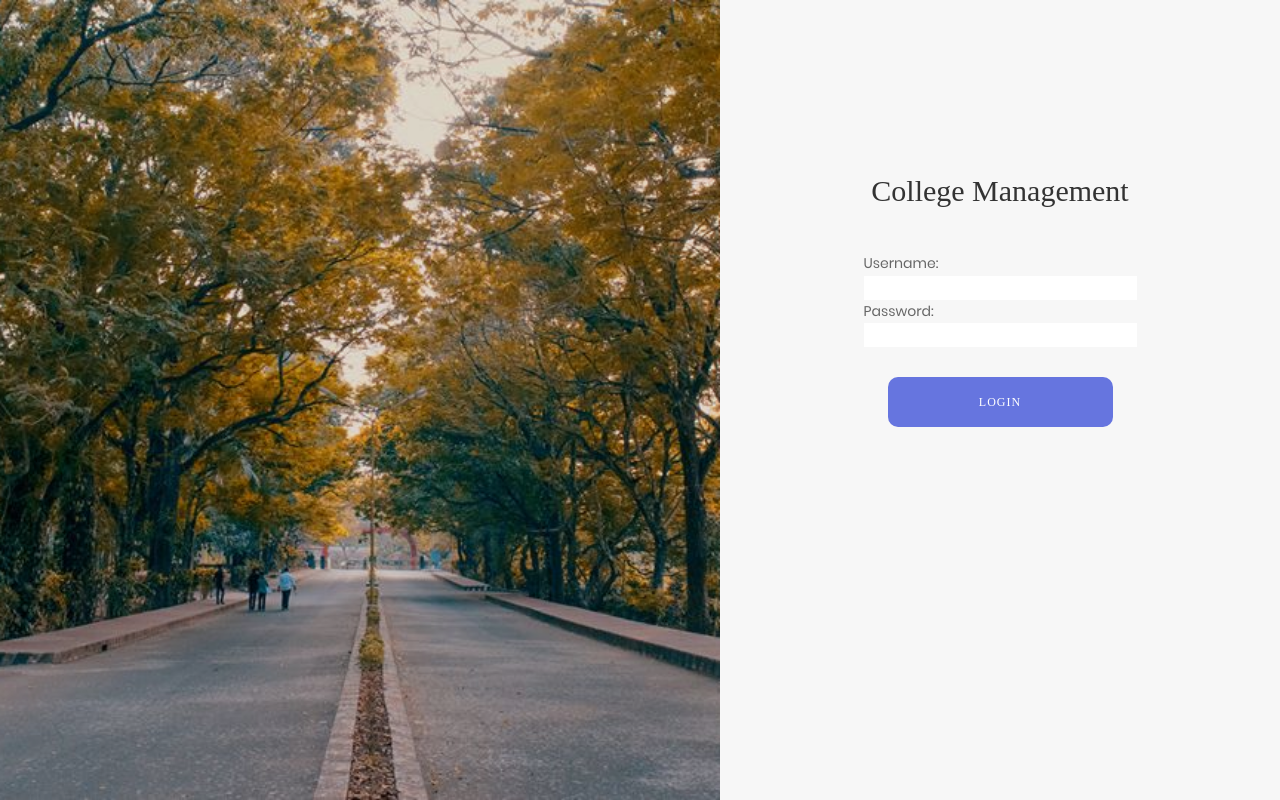
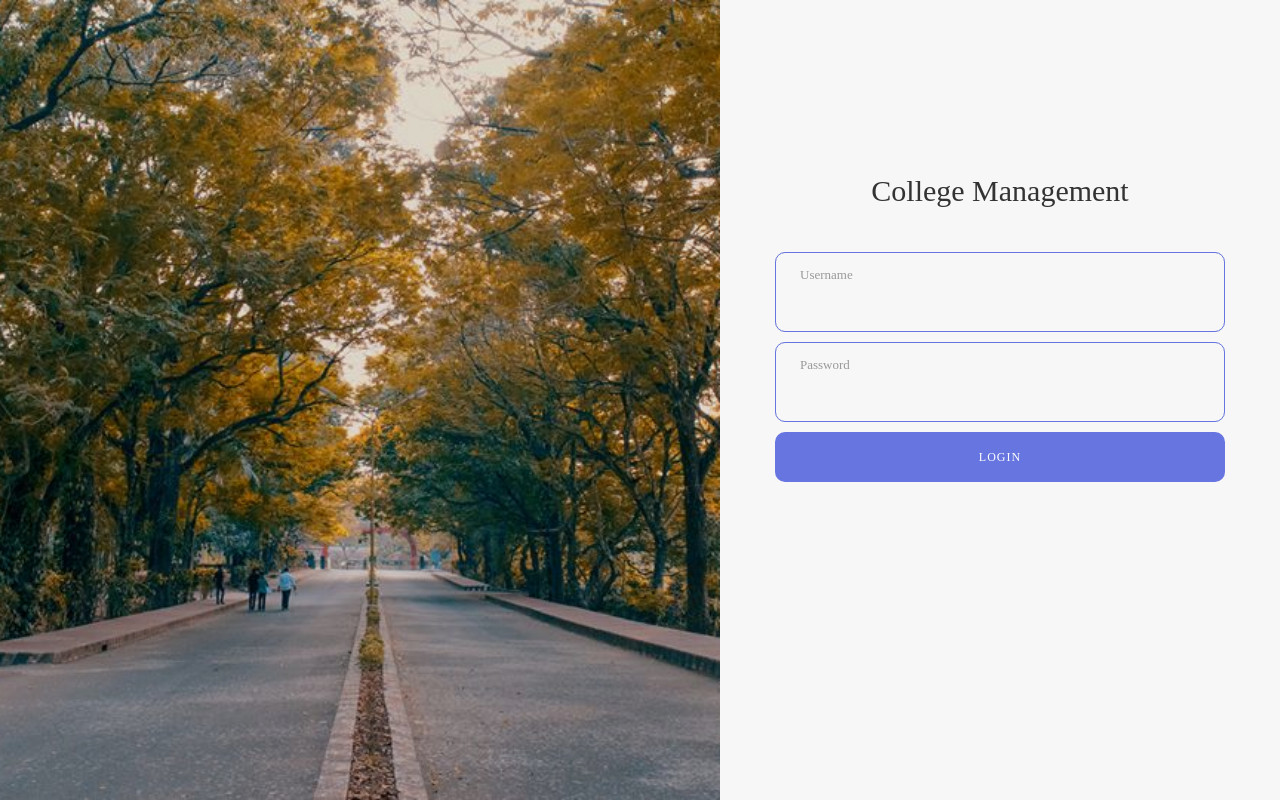
Before and after one commit to rosh6699/CollegeManagement, a Django app: page /accounts/login/ in a window 1280 px wide. Run offline with Django 3.2, Linux system fonts and the light colour scheme; some libraries are stand-ins or nearby versions; some web fonts are replaced.

Commit message:
Fixed Login Page

```diff
--- a/info/static/info2/css/main.css
+++ b/info/static/info2/css/main.css
@@ -361,7 +361,7 @@ input.input100 {
   transform: scaleX(1.1) scaleY(1.3);
 }
 
-.input100:focus + .focus-input100 {
+.input100 + .focus-input100 {
   visibility: visible;
   opacity: 1;
 
@@ -383,11 +383,11 @@ input.input100 {
   transform: scale(1);
 }
 
-.input100:focus {
+.input100{
   height: 48px;
 }
 
-.input100:focus + .focus-input100 + .label-input100 {
+.input100+ .focus-input100 + .label-input100 {
   top: 14px;
   font-size: 13px;
 }
--- a/info/templates/info/login.html
+++ b/info/templates/info/login.html
@@ -34,17 +34,37 @@
 						College Management
 					</span>
 
-          <div class="container-login100-form-btn flex">
+          <div class="container-login100-form-btn">
 
-            <div>
+            {% comment %} <div class="wrap-input100">
+
               {{form.as_p}}
-            </div>
+              <p><label for="id_username">Username:</label> <input type="text" name="username" autofocus="" required="" id="id_username"></p>
+              <p><label for="id_password">Password:</label> <input type="password" name="password" required="" id="id_password"></p>
 
-            <div class="btn_cont" style="width: 100%" >
-            <button class="login100-form-btn" type = "submit" style ="margin: 0 auto; width:50%; margin-top : 30px" >
+
+            </div> {% endcomment %}
+
+            <div class="wrap-input100 validate-input" >
+
+						<input type="text" class="input100" name="username" autofocus required="" id="id_username">
+						<span class="focus-input100"></span>
+						<span class="label-input100">Username</span>
+					  </div>
+
+
+					  <div class="wrap-input100 validate-input" data-validate="Password is required">
+            <input type="password" class="input100" name="password" required="" id="id_password">
+            	<span class="focus-input100"></span>
+						<span class="label-input100">Password</span>
+					  </div>
+
+
+            <div class="container-login100-form-btn">
+						<button class="login100-form-btn">
 							Login
 						</button>
-            </div>
+					</div>
 
           </div>
 
@@ -69,8 +89,10 @@
 
 
 
-
+  <script src="{% static '/info2/vendor/bootstrap/js/popper.js' %}"></script>
+	<script src="{% static '/info2/vendor/bootstrap/js/bootstrap.min.js' %}"></script>
 
 
 </body>
+
 </html>
```
Also changed, not shown: media/images/8d_rNrir3l.png (added), media/images/9_q2TiiJW.png (added), 1 other file.
